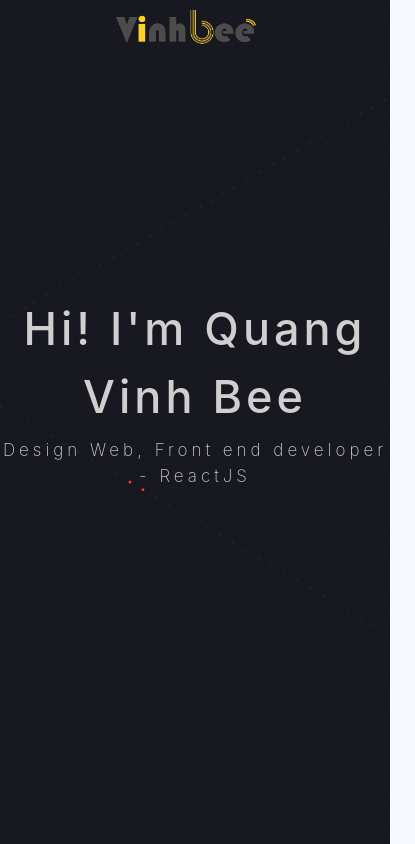
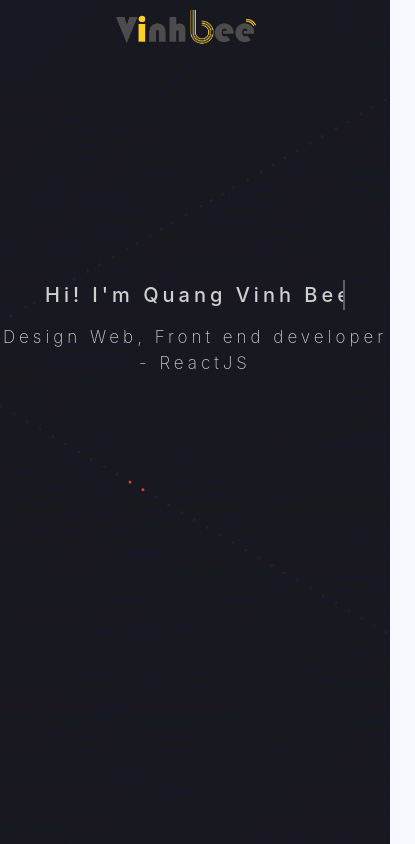
Before and after one commit to quangvinhbee/cv-online, a Next.js app: page / in a window 390 px wide. Shown: the top 844 px of the page, 415 px wide, since content can reach past the window. Built offline with nearby package versions, Linux system fonts and the light colour scheme; some icons are missing.

Commit message:
update final

```diff
--- a/components/pages/Index.jsx
+++ b/components/pages/Index.jsx
@@ -9,7 +9,7 @@ const Index = () => {
                 <div className="session-1">
                     <Container maxWidth="lg">
                         <div className="index-caption">
-                            <h1>Hi! I'm Quang Vinh Bee</h1>
+                            <h1 className="line-1 anim-typewriter">Hi! I'm Quang Vinh Bee</h1>
                             <h3>Design Web, Front end developer - ReactJS</h3>
                         </div>
                     </Container>
@@ -75,6 +75,7 @@ const Index = () => {
                                     <p>- While studying, I got some jobs to make money:
                                     <br />+ Design Logo, Banner, Poster, Video,...
                                     <br />+ Design web sales for several clients in HCMC.
+                                    <br /> See more  <Link href='https://drive.google.com/drive/folders/1OiKDXWM_Hk3SrxXkUt1QOe5bosP2z7P4?usp=sharing'> My portflio</ Link>
                                     </p>
                                 </div>
                             </li>
--- a/resource/style.css
+++ b/resource/style.css
@@ -498,8 +498,8 @@ ul.iconSocial li:hover {
   display: flex;
   text-align: center;
   flex-direction: column;
+  align-items: center;
   margin: 0 20px 60px;
-  width: 400px;
   max-width: 400px;
 }
 .session-4 .skills ul li .img-skill {
@@ -582,3 +582,102 @@ ul.iconSocial li:hover {
 .red {
   color: #c70000;
 }
+
+.line-1 {
+  top: 50%;
+  width: 600px;
+  margin: 0 auto;
+  border-right: 2px solid rgba(255, 255, 255, 0.75);
+  font-size: 180%;
+  text-align: center;
+  white-space: nowrap;
+  overflow: hidden;
+  transform: translateY(-50%);
+}
+
+/* Animation */
+.anim-typewriter {
+  animation: typewriter 4s steps(44) 1s 1 normal both, blinkTextCursor 500ms steps(44) infinite normal;
+}
+
+@keyframes typewriter {
+  from {
+    width: 0;
+  }
+  to {
+    width: 600px;
+  }
+}
+@keyframes blinkTextCursor {
+  from {
+    border-right-color: rgba(255, 255, 255, 0.75);
+  }
+  to {
+    border-right-color: transparent;
+  }
+}
+@media (max-width: 900px) {
+  .session-1 {
+    background-attachment: fixed;
+    background-position: center;
+    background-image: url("/images/bg1.gif");
+    width: 100%;
+    height: calc(100vh);
+    border-bottom: #4C4C4C !important solid 1px;
+  }
+  .session-1 .index-caption {
+    position: absolute;
+    left: 0;
+    top: 35%;
+    width: 100%;
+    display: flex;
+    flex-direction: column;
+    align-items: center;
+    text-align: center;
+  }
+  .session-1 .index-caption h1 {
+    font-size: 20px;
+    color: #cfcfcf !important;
+    letter-spacing: 4px;
+    font-weight: 500;
+  }
+  .session-1 .index-caption h3 {
+    color: #cfcfcf !important;
+    letter-spacing: 4px;
+    font-weight: 200;
+  }
+
+  .line-1 {
+    top: 50%;
+    width: 300px;
+    margin: 0 auto;
+    border-right: 2px solid rgba(255, 255, 255, 0.75);
+    font-size: 12px;
+    text-align: center;
+    white-space: nowrap;
+    overflow: hidden;
+    transform: translateY(-50%);
+  }
+
+  /* Animation */
+  .anim-typewriter {
+    animation: typewriter 4s steps(44) 1s 1 normal both, blinkTextCursor 500ms steps(44) infinite normal;
+  }
+
+  @keyframes typewriter {
+    from {
+      width: 0;
+    }
+    to {
+      width: 300px;
+    }
+  }
+  @keyframes blinkTextCursor {
+    from {
+      border-right-color: rgba(255, 255, 255, 0.75);
+    }
+    to {
+      border-right-color: transparent;
+    }
+  }
+}
--- a/resource/style.scss
+++ b/resource/style.scss
@@ -612,8 +612,8 @@ ul.iconSocial {
                 display: flex;
                 text-align: center;
                 flex-direction: column;
+                align-items: center;
                 margin: 0 20px 60px;
-                width: 400px;
                 max-width: 400px;
 
                 .img-skill {
@@ -714,3 +714,115 @@ ul.iconSocial {
 .red {
     color: rgb(199, 0, 0);
 }
+
+
+.line-1 {
+    top: 50%;
+    width: 600px;
+    margin: 0 auto;
+    border-right: 2px solid rgba(255, 255, 255, .75);
+    font-size: 180%;
+    text-align: center;
+    white-space: nowrap;
+    overflow: hidden;
+    transform: translateY(-50%);
+}
+
+/* Animation */
+.anim-typewriter {
+    animation: typewriter 4s steps(44) 1s 1 normal both,
+        blinkTextCursor 500ms steps(44) infinite normal;
+}
+
+@keyframes typewriter {
+    from {
+        width: 0;
+    }
+
+    to {
+        width: 600px;
+    }
+}
+
+@keyframes blinkTextCursor {
+    from {
+        border-right-color: rgba(255, 255, 255, .75);
+    }
+
+    to {
+        border-right-color: transparent;
+    }
+}
+
+@media (max-width: 900px) {
+    .session-1 {
+        background-attachment: fixed;
+        background-position: center;
+        background-image: url('/images/bg1.gif');
+        width: 100%;
+        height: calc(100vh);
+        border-bottom: $color-black solid 1px;
+
+        .index-caption {
+            position: absolute;
+            left: 0;
+            top: 35%;
+            width: 100%;
+            display: flex;
+            flex-direction: column;
+            align-items: center;
+            text-align: center;
+
+            h1 {
+                font-size: 20px;
+                color: rgb(207, 207, 207) !important;
+                letter-spacing: 4px;
+                font-weight: 500;
+            }
+
+            h3 {
+                color: rgb(207, 207, 207) !important;
+                letter-spacing: 4px;
+                font-weight: 200;
+            }
+        }
+    }
+
+    .line-1 {
+        top: 50%;
+        width: 300px;
+        margin: 0 auto;
+        border-right: 2px solid rgba(255, 255, 255, .75);
+        font-size: 12px;
+        text-align: center;
+        white-space: nowrap;
+        overflow: hidden;
+        transform: translateY(-50%);
+    }
+
+    /* Animation */
+    .anim-typewriter {
+        animation: typewriter 4s steps(44) 1s 1 normal both,
+            blinkTextCursor 500ms steps(44) infinite normal;
+    }
+
+    @keyframes typewriter {
+        from {
+            width: 0;
+        }
+
+        to {
+            width: 300px;
+        }
+    }
+
+    @keyframes blinkTextCursor {
+        from {
+            border-right-color: rgba(255, 255, 255, .75);
+        }
+
+        to {
+            border-right-color: transparent;
+        }
+    }
+}
```
